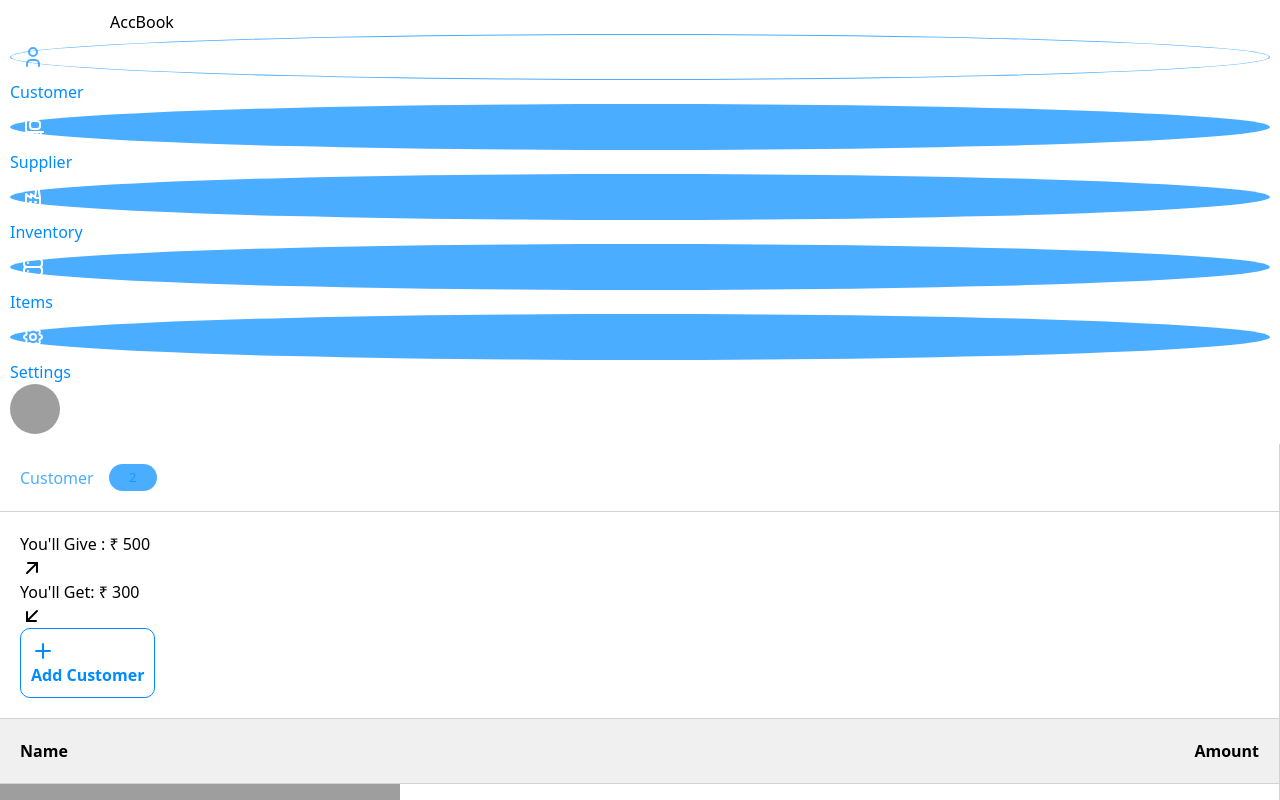
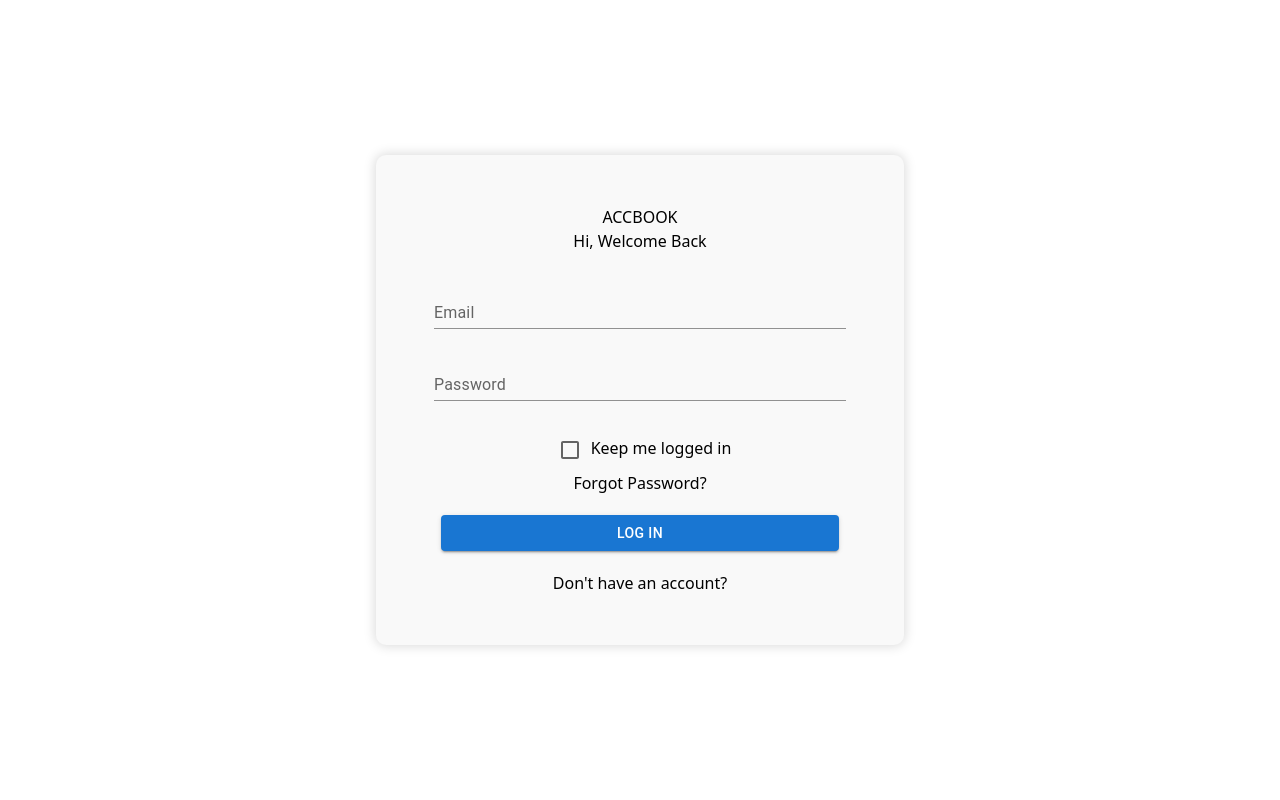
Before and after one commit to Devilisded/khata1, a React (Vite) app: page / in a window 1280 px wide. Shown: the top 800 px of the page. Built offline with nearby package versions, Linux system fonts and the light colour scheme; grey boxes are pictures that could not be loaded.

Commit message:
new addons

```diff
--- a/package.json
+++ b/package.json
@@ -10,6 +10,9 @@
     "preview": "vite preview"
   },
   "dependencies": {
+    "@emotion/react": "^11.11.1",
+    "@emotion/styled": "^11.11.0",
+    "@mui/material": "^5.14.8",
     "@tabler/icons-react": "^2.34.0",
     "react": "^18.2.0",
     "react-dom": "^18.2.0",
--- a/src/App.jsx
+++ b/src/App.jsx
@@ -1,9 +1,9 @@
-import MainPage from "./pages/mainpage/MainPage"
+import Login from "./pages/login/Login"
 
 
 const App = () => {
   return (
-    <div><MainPage/></div>
+    <div><Login/></div>
   )
 }
 
--- /dev/null
+++ b/src/pages/login/Login.jsx
@@ -0,0 +1,59 @@
+import * as React from "react";
+import Box from "@mui/material/Box";
+import TextField from "@mui/material/TextField";
+import Button from "@mui/material/Button";
+import Checkbox from "@mui/material/Checkbox";
+import "./login.scss";
+
+function Login() {
+  return (
+    <div className="login-section">
+      <div className="container1">
+        <div className="section-1">
+          <h1>ACCBOOK</h1>
+          <div>Hi, Welcome Back</div>
+        </div>
+        <div className="section-2">
+          <Box
+            component="form"
+            sx={{
+              "& > :not(style)": { m: 1, width: "45ch", pb: 1 },
+            }}
+            noValidate
+            autoComplete="off"
+          >
+            <TextField id="standard-basic" label="Email" variant="standard" />
+          </Box>
+
+          <Box sx={{ "& > :not(style)": { m: 1, width: "45ch" } }}>
+            <TextField
+              id="standard-basic"
+              label="Password"
+              type="password"
+              variant="standard"
+            />
+          </Box>
+        </div>
+        <div className="section-3">
+          <div>
+            <Checkbox inputProps={{ "aria-label": "controlled" }} />
+            Keep me logged in
+          </div>
+          <div>Forgot Password?</div>
+        </div>
+        <div className="section-4">
+          <Button variant="contained" sx={{ width: "50ch" }}>
+            Log In
+          </Button>
+        </div>
+        <div>
+          <p>
+            <a href="#">Don't have an account?</a>
+          </p>
+        </div>
+      </div>
+    </div>
+  );
+}
+
+export default Login;
--- /dev/null
+++ b/src/pages/login/login.scss
@@ -0,0 +1,27 @@
+.login-section {
+  display: flex;
+  justify-content: center;
+  align-items: center;
+  height: 100vh;
+  .container1 {
+    box-shadow: 0px 0px 12px 1px rgba(0, 0, 0, 0.15);
+    padding: 50px;
+    border-radius: 10px;
+    background-color: #f9f9f9;
+    display: flex;
+    flex-direction: column;
+    align-items: center;
+    justify-content: center;
+    gap: 20px;
+    .section-1 {
+      display: flex;
+      flex-direction: column;
+      align-items: center;
+    }
+    .section-3 {
+      display: flex;
+      flex-direction: column;
+      align-items: center;
+    }
+  }
+}
```
Also changed, not shown: src/pages/register/Register.jsx (added, +149 -0 lines), src/pages/register/register.scss (added, +27 -0 lines), 1 other file (tests, documents, lock files or other folders).
